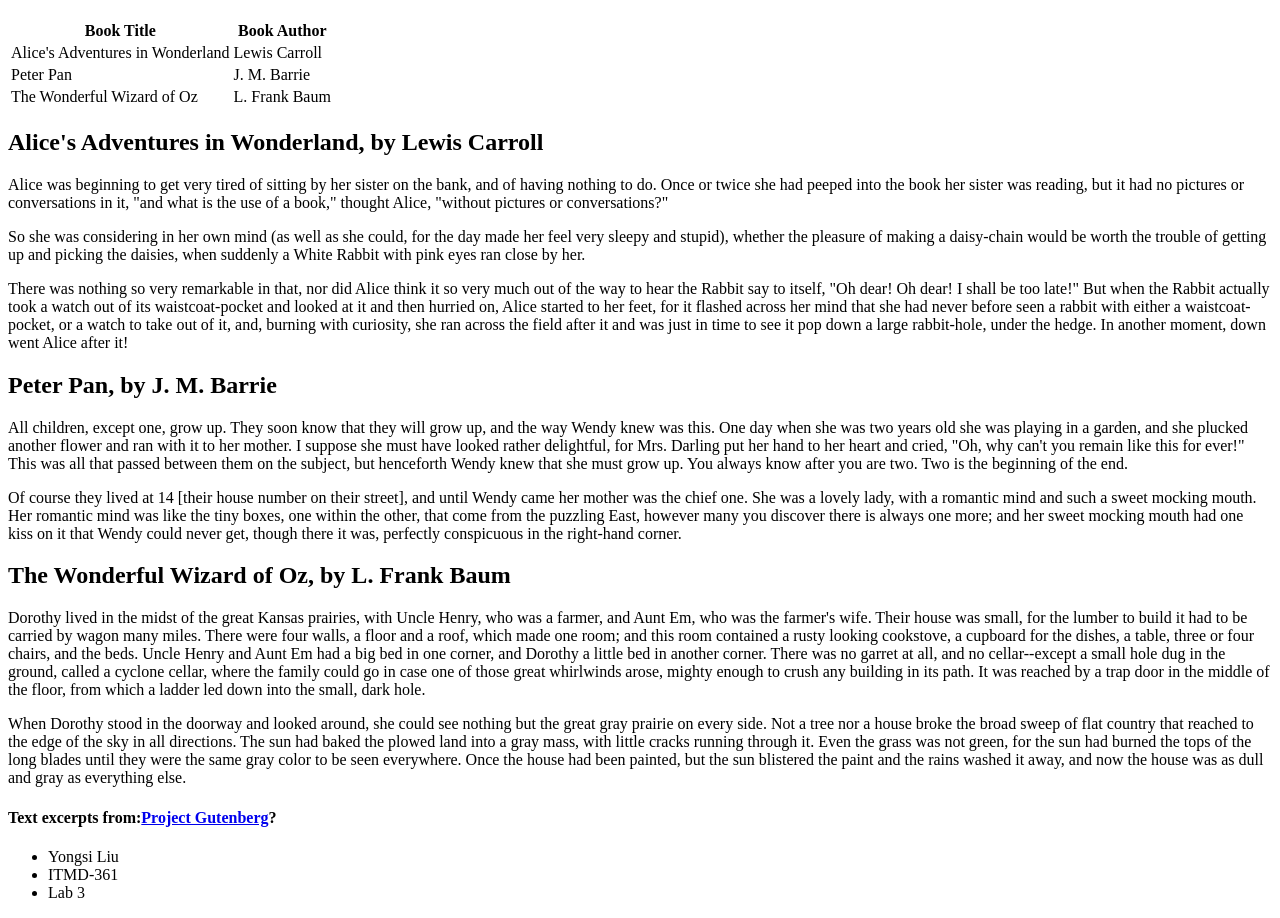
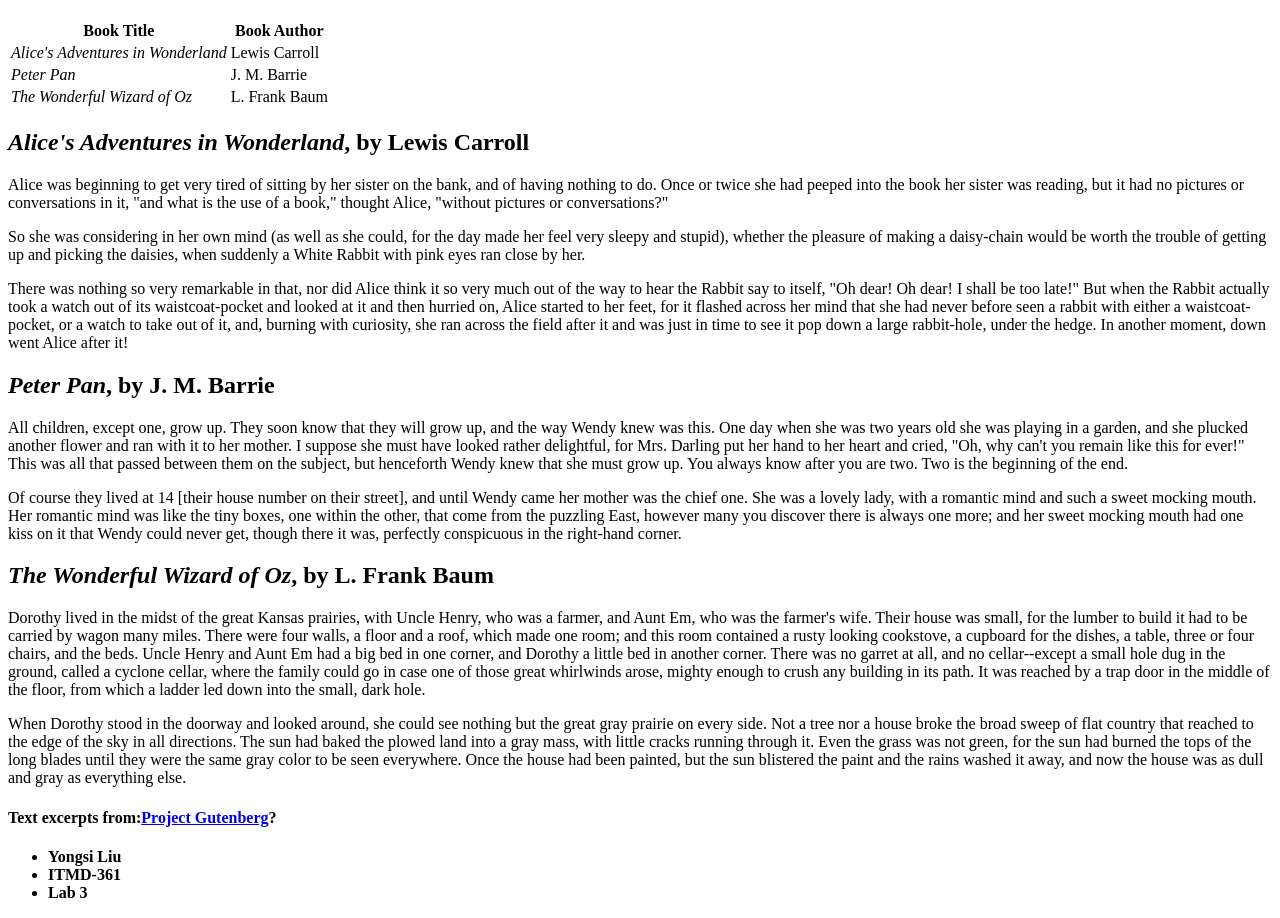
Before and after one commit to yliu236/ITM361Lab3, a plain HTML site: page index.html in a window 1280 px wide. Shown: the part 61-979 px from the top of the page. Drawn offline with Linux system fonts and the light colour scheme.

Commit message:
Update index.html
update the html file with book title front to be emphasized and the last student info to be bold words instead of regular one.

```diff
--- a/index.html
+++ b/index.html
@@ -12,33 +12,33 @@
 			<th>Book Author </th>
 		</tr>
 		<tr>
-			<td>Alice's Adventures in Wonderland </td>
+			<td><em>Alice's Adventures in Wonderland</em> </td>
 			<td>Lewis Carroll</td>
 		</tr>
 		<tr>
-			<td>Peter Pan </td>
+			<td><em>Peter Pan</em></td>
 			<td>J. M. Barrie </td>
 		</tr>
 		<tr>
-			<td>The Wonderful Wizard of Oz </td>
+			<td><em>The Wonderful Wizard of Oz </em></td>
 			<td>L. Frank Baum</td>
 		</tr>
 	</table>
-	<h2>Alice's Adventures in Wonderland, by Lewis Carroll</h2>
+	<h2><em>Alice's Adventures in Wonderland</em>, by Lewis Carroll</h2>
 	<p>Alice was beginning to get very tired of sitting by her sister on the bank, and of having nothing to do. Once or twice she had peeped into the book her sister was reading, but it had no pictures or conversations in it, "and what is the use of a book," thought Alice, "without pictures or conversations?"</p>
 	<p>So she was considering in her own mind (as well as she could, for the day made her feel very sleepy and stupid), whether the pleasure of making a daisy-chain would be worth the trouble of getting up and picking the daisies, when suddenly a White Rabbit with pink eyes ran close by her.</p>
 	<p>There was nothing so very remarkable in that, nor did Alice think it so very much out of the way to hear the Rabbit say to itself, "Oh dear! Oh dear! I shall be too late!" But when the Rabbit actually took a watch out of its waistcoat-pocket and looked at it and then hurried on, Alice started to her feet, for it flashed across her mind that she had never before seen a rabbit with either a waistcoat-pocket, or a watch to take out of it, and, burning with curiosity, she ran across the field after it and was just in time to see it pop down a large rabbit-hole, under the hedge. In another moment, down went Alice after it!</p>
-	<h2>Peter Pan, by J. M. Barrie</h2>
+	<h2><em>Peter Pan</em>, by J. M. Barrie</h2>
 	<p>All children, except one, grow up. They soon know that they will grow up, and the way Wendy knew was this. One day when she was two years old she was playing in a garden, and she plucked another flower and ran with it to her mother. I suppose she must have looked rather delightful, for Mrs. Darling put her hand to her heart and cried, "Oh, why can't you remain like this for ever!" This was all that passed between them on the subject, but henceforth Wendy knew that she must grow up. You always know after you are two. Two is the beginning of the end.</p>
 	<p>Of course they lived at 14 [their house number on their street], and until Wendy came her mother was the chief one. She was a lovely lady, with a romantic mind and such a sweet mocking mouth. Her romantic mind was like the tiny boxes, one within the other, that come from the puzzling East, however many you discover there is always one more; and her sweet mocking mouth had one kiss on it that Wendy could never get, though there it was, perfectly conspicuous in the right-hand corner.</p>
-	<h2>The Wonderful Wizard of Oz, by L. Frank Baum</h2>
+	<h2><em>The Wonderful Wizard of Oz</em>, by L. Frank Baum</h2>
 	<p>Dorothy lived in the midst of the great Kansas prairies, with Uncle Henry, who was a farmer, and Aunt Em, who was the farmer's wife.  Their house was small, for the lumber to build it had to be carried by wagon many miles.  There were four walls, a floor and a roof, which made one room; and this room contained a rusty looking cookstove, a cupboard for the dishes, a table, three or four chairs, and the beds.  Uncle Henry and Aunt Em had a big bed in one corner, and Dorothy a little bed in another corner.  There was no garret at all, and no cellar--except a small hole dug in the ground, called a cyclone cellar, where the family could go in case one of those great whirlwinds arose, mighty enough to crush any building in its path.  It was reached by a trap door in the middle of the floor, from which a ladder led down into the small, dark hole.</p>
 	<p>When Dorothy stood in the doorway and looked around, she could see nothing but the great gray prairie on every side.  Not a tree nor a house broke the broad sweep of flat country that reached to the edge of the sky in all directions.  The sun had baked the plowed land into a gray mass, with little cracks running through it.  Even the grass was not green, for the sun had burned the tops of the long blades until they were the same gray color to be seen everywhere.  Once the house had been painted, but the sun blistered the paint and the rains washed it away, and now the house was as dull and gray as everything else.</p>
 	<h4>Text excerpts from:<a href="http://www.gutenberg.org">Project Gutenberg</a>?</h4>
 	<ul>
-		<li>Yongsi Liu</li>
-		<li>ITMD-361</li>
-		<li>Lab 3</li>
+		<li><b>Yongsi Liu</b></li>
+		<li><b>ITMD-361</b></li>
+		<li><b>Lab 3</b></li>
 	</ul>
 </body>
 </html>
```
